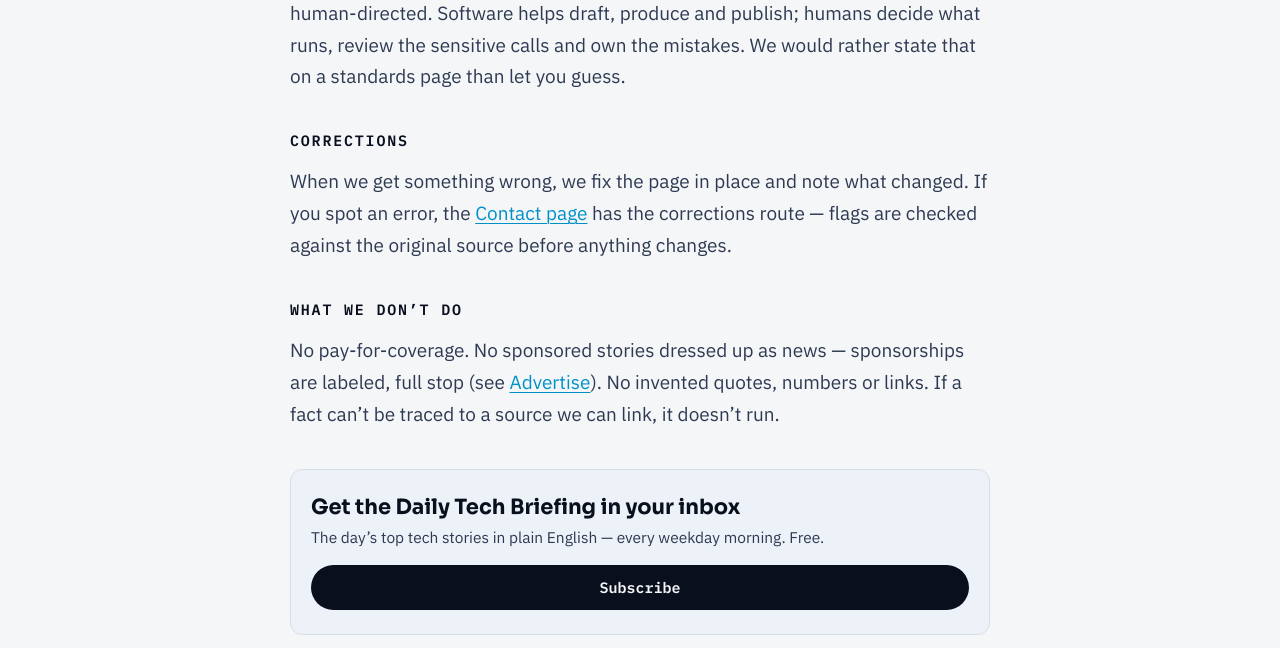
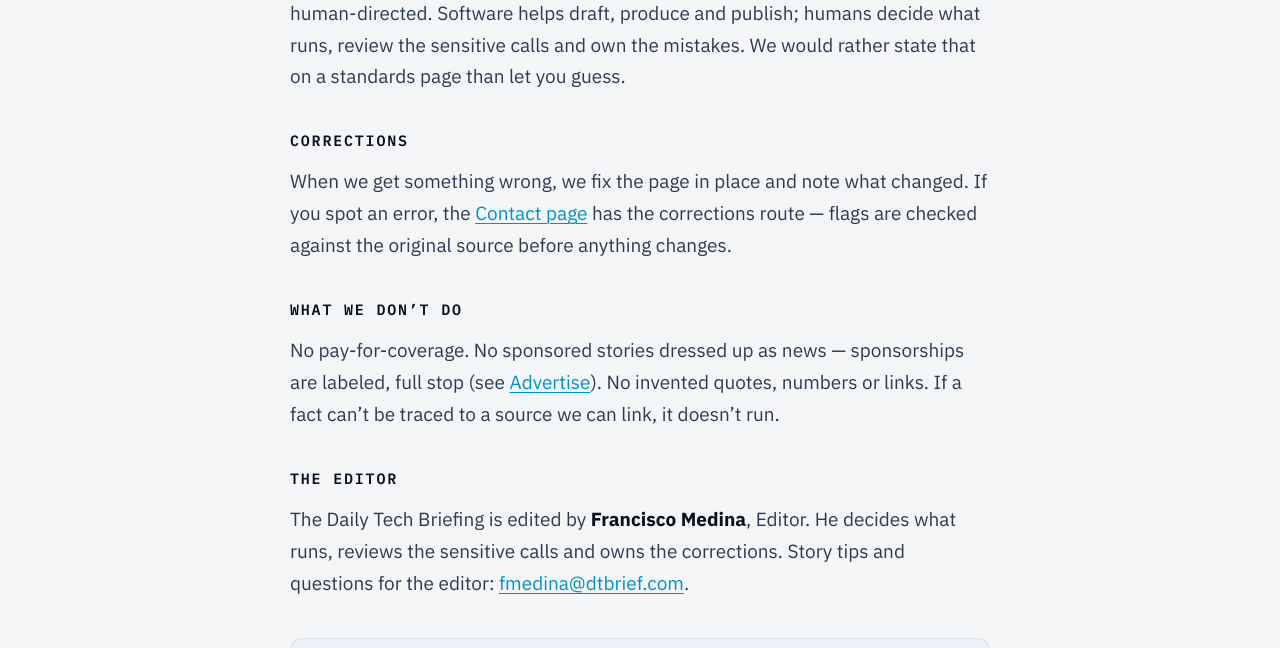
Before and after one commit to franciscomedinav/dtbrief, a plain HTML site: page standards.html in a window 1280 px wide. Shown: the part 1156-1804 px from the top of the page. Drawn offline with Linux system fonts and the light colour scheme.

Commit message:
Standards page: add editor credit — Francisco Medina, Editor (byline + The editor section, fmedina@dtbrief.com)

```diff
--- a/standards.html
+++ b/standards.html
@@ -617,6 +617,8 @@
           <span class="who">Daily Tech Briefing</span>
           <span class="dot" aria-hidden="true"></span>
           <span>Our editorial standards</span>
+          <span class="dot" aria-hidden="true"></span>
+          <span>Edited by <span class="who">Francisco Medina</span></span>
         </div>
 
         <section>
@@ -647,6 +649,11 @@
         <section>
           <h2>What we don&rsquo;t do</h2>
           <p>No pay-for-coverage. No sponsored stories dressed up as news — sponsorships are labeled, full stop (see <a href="advertise.html">Advertise</a>). No invented quotes, numbers or links. If a fact can&rsquo;t be traced to a source we can link, it doesn&rsquo;t run.</p>
+        </section>
+
+        <section>
+          <h2>The editor</h2>
+          <p>The Daily Tech Briefing is edited by <strong>Francisco Medina</strong>, Editor. He decides what runs, reviews the sensitive calls and owns the corrections. Story tips and questions for the editor: <a href="mailto:fmedina@dtbrief.com">fmedina@dtbrief.com</a>.</p>
         </section>
 
         <div class="newsletter-band" style="margin:28px 0 8px;padding:24px 20px;border:1px solid #D8DEE7;border-radius:12px;background:#EDF1F8;"><div style="font-family:'Sora',sans-serif;font-weight:700;font-size:21px;line-height:1.25;color:#0A0F1E;margin:0 0 6px;">Get the Daily Tech Briefing in your inbox</div><p style="font-size:15.5px;line-height:1.5;color:#2E3A52;margin:0 0 16px;">The day&rsquo;s top tech stories in plain English &mdash; every weekday morning. Free.</p><a href="https://franciscos-newsletter-df7908.beehiiv.com/subscribe" target="_blank" rel="noopener" style="display:block;text-align:center;background:#0A0F1E;color:#F4F6F8;border-radius:999px;padding:13px 22px;font-family:'IBM Plex Mono',monospace;font-size:15px;font-weight:600;text-decoration:none;">Subscribe</a></div>
```
